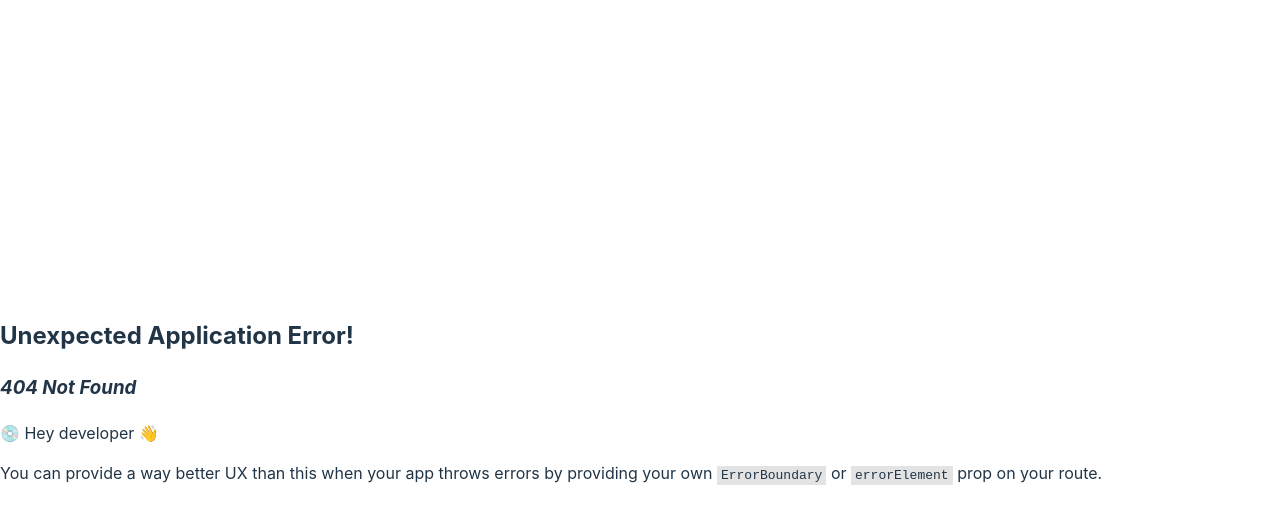
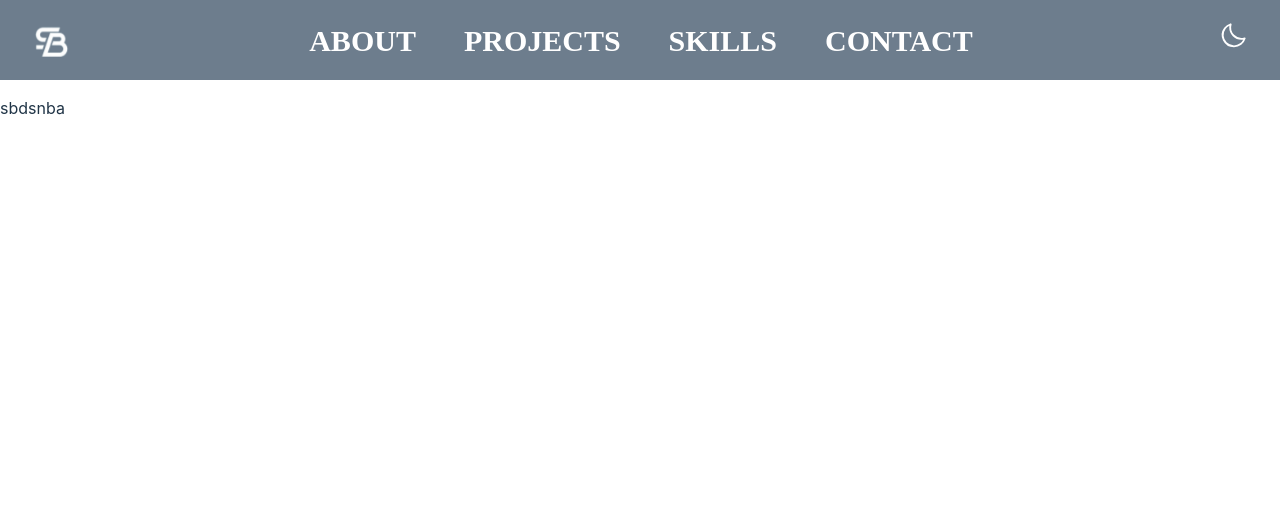
Before and after one commit to ZayanB/Sinal, a React (Vite) app in the folder sinalPortfolio/: page /softwareCategories in a window 1280 px wide. Before the commit this address had no page. Shown: the top 524 px of the page. Built offline with nearby package versions, Linux system fonts and the light colour scheme.

Commit message:
added software categories

```diff
--- a/sinalPortfolio/src/App.jsx
+++ b/sinalPortfolio/src/App.jsx
@@ -11,12 +11,14 @@ import {
 import HomePage from "./Pages/HomePage";
 import MainLayout from "./Layout/MainLayout";
 import Projects from "./Components/Projects/Projects";
+import SoftwareCategories from "./Components/SoftwareCategories/SoftwareCategories";
 
 const router = createBrowserRouter(
   createRoutesFromElements(
     <Route path="/" element={<MainLayout />}>
       <Route index element={<HomePage />} />
       <Route path="/projects" element={<Projects />} />
+      <Route path="/softwareCategories" element={<SoftwareCategories />} />
     </Route>
   )
 );
--- a/sinalPortfolio/src/Components/Navbar/Navbar.jsx
+++ b/sinalPortfolio/src/Components/Navbar/Navbar.jsx
@@ -37,7 +37,7 @@ const Navbar = () => {
         <NavLink to={"/#about-me"} className="Navbar-Items-Color">
           ABOUT
         </NavLink>
-        <NavLink to={"/projects"} className="Navbar-Items-Color">
+        <NavLink to={"/#homeProjects"} className="Navbar-Items-Color">
           PROJECTS
         </NavLink>
         <NavLink to={"/#skills"} className="Navbar-Items-Color">
--- a/sinalPortfolio/src/Components/Projects/Projects.jsx
+++ b/sinalPortfolio/src/Components/Projects/Projects.jsx
@@ -1,10 +1,12 @@
 import React from "react";
 import "./Projects.css";
 import projects from "../../assets/data/HomeProjects.json";
-import { PiArrowRightLight } from "react-icons/pi";
+import { BsArrowRight } from "react-icons/bs";
+import { NavLink } from "react-router-dom";
 
 const Projects = () => {
   return (
+    <section id="homeProjects">
       <div className="Projects-Home-Main">
         <div className="my-projects">MY PROJECTS</div>
         <div className="projects-list">
@@ -27,15 +29,15 @@ const Projects = () => {
           ))}
         </div>
         <div style={{ alignSelf: "center" }}>
+          <NavLink to="/softwareCategories">
             <button className="view-projects-btn">
-          View All Projects{" "}
-          <PiArrowRightLight
-            // size={22}
-            style={{ transform: "translateY(3px)" }}
-          />
+              View All Projects
+              <BsArrowRight style={{ transform: "translateY(3px)" }} />
             </button>
+          </NavLink>
         </div>
       </div>
+    </section>
   );
 };
 
--- /dev/null
+++ b/sinalPortfolio/src/Components/SoftwareCategories/SoftwareCategories.jsx
@@ -0,0 +1,8 @@
+import React from "react";
+import "./SoftwareCategories.css";
+
+const SoftwareCategories = () => {
+  return <div style={{ paddingTop: "12vh" }}>sbdsnba</div>;
+};
+
+export default SoftwareCategories;
--- /dev/null
+++ b/sinalPortfolio/src/assets/data/SoftwareCategories.json
@@ -0,0 +1,7 @@
+[
+  {
+    "URL": "",
+    "alt": "",
+    "software": ""
+  }
+]
```
Also changed, not shown: sinalPortfolio/src/Components/SoftwareCategories/SoftwareCategories.css (added). Lines whose indentation alone changed are shown as unchanged.
